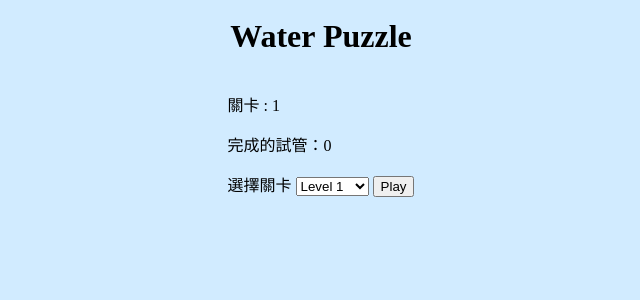
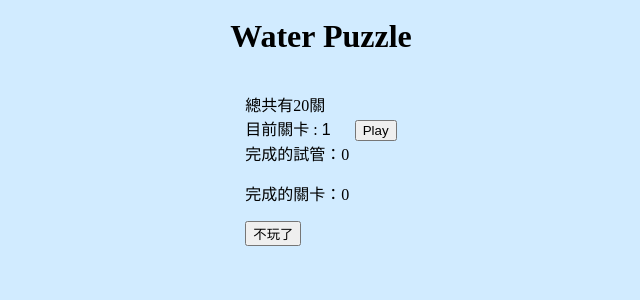
Before and after one commit to wangyuching/flaskDbWork, a Flask app: template templates/wp.html in a window 1280 px wide. Shown: the top 300 px of the page, without its empty margins (319-959 px from the left). Run offline with Flask 3, Linux system fonts and the light colour scheme; the template is opened without the code that fills it, so the values that code supplies are empty.

Commit message:
整合水拼圖遊戲的功能，更新表單處理邏輯，移除不必要的欄位，並改善遊戲界面顯示

```diff
--- a/app.py
+++ b/app.py
@@ -1,14 +1,11 @@
-from flask import Flask
-from flask import request
-from flask import render_template
-from flask import redirect, url_for
+from flask import Flask, request, session, render_template, redirect, url_for
 import datetime
 import dataset
 
 app = Flask(__name__)
+app.secret_key ='a'#亂數
 
 db = dataset.connect('sqlite:///file.db')
-
 table = db['userplay']
 
 @app.route('/', methods=['GET'])
@@ -21,19 +18,26 @@ def login():
 def submit():
     time =  datetime.datetime.now().strftime('%Y-%m-%d %H:%M:%S')
     name = request.form['name']
-    message = request.form['message']
 
-    if len(name) == 0 and len(message) == 0:
-        return render_template('index.html', hint='!!!至少其中一個欄位要有東西!!!')
+    if len(name) == 0:
+        return render_template('index.html', hint='!!!NAME!!!')
 
     if len(name) == 0:
         name = 'NONE'
 
-    if len(message) == 0:
-        message = 'LAZZY PEOPLE'
+    session['temp_data'] = {'st': time, 'n': name}
+    return render_template('wp.html')
 
-    data = dict(st=time,n=name,m=message)
-    table.insert(data)
+@app.route('/finish', methods=['POST'])
+def finish():
+    finishLevel = request.form.get('finish-level-count')
+
+    temp_data = session.get('temp_data',{})
+    temp_data['fl'] = finishLevel
+    session['temp_data'] = temp_data
+
+    table.insert(temp_data)
+
     return redirect(url_for('up'))
 
 @app.route('/up', methods=['GET'])
--- a/static/js/wP.js
+++ b/static/js/wP.js
@@ -1,7 +1,6 @@
 document.addEventListener("DOMContentLoaded", () => {
   const gameContainer = document.getElementById("game-container");
   const playButton = document.getElementById("play-button");
-  const levelSelect = document.getElementById("level-select");
 
   const colors = [
     "red",
@@ -28,16 +27,14 @@ document.addEventListener("DOMContentLoaded", () => {
   const tubes = [];
   let selectedTube = null;
   let levelCount = 1;
+  let finishLevelCount = 0;
 
   function chooseLevel(level) {
     levelCount = level;
     document.getElementById("level-count").textContent = levelCount;
+    document.getElementById("finish-level").textContent = finishLevel;
+    document.getElementById("finish-level-count").value = finishLevelCount;
   }
-
-  levelSelect.addEventListener("change", (event) => {
-    const selectedLevel = parseInt(event.target.value, 10);
-    chooseLevel(selectedLevel);
-  });
 
   function checkGameState() {
     const allSameColor = (tube) => {
@@ -67,13 +64,16 @@ document.addEventListener("DOMContentLoaded", () => {
       if (levelCount === 10) {
         alert("恭喜!你已經完成所有挑戰!!");
       } else {
-        alert("你已經完成本關卡!");
+        finishLevel++;
+        finishLevelCount++;
+        setTimeout(() => {
           levelCount++;
           document.getElementById("level-count").textContent = levelCount;
           document.getElementById("completed-tubes-count").textContent = 0;
           chooseLevel(levelCount);
           createTubes();
           fillTubes();
+        }, 1500);
       }
     }
   }
--- a/templates/index.html
+++ b/templates/index.html
@@ -14,9 +14,6 @@
             <label for='name'>Name</label>
             <input name='name' type='text'></input>
 
-            <label for='message'>Message</label>
-            <input name='message' type='text'></input>
-
             <input type='submit' value="Submit"></input>
         </form>
 
--- a/templates/up.html
+++ b/templates/up.html
@@ -8,12 +8,12 @@
 <body style="background-color: rgb(209, 235, 255);">
     <a href="/" style="text-decoration: none; color: blue;">回首頁</a>
     <h1 style="text-align: center;">紀錄:{{ total }}</h1>
-    <p>!!!紀錄到達5筆時會全部刪除並重新計算!!!</p>
+    <p style="text-align: center;">!!!紀錄到達5筆時會全部刪除並重新計算!!!</p>
 
     {% for data in datas %}
     <h2 style="font-family:Arial, Helvetica, sans-serif">{{ data['st'] }} </h2>
-    <h3 style="font-family:Arial, Helvetica, sans-serif">Name:{{ data['n'] }}</h3>
-    <p>Message:{{ data['m'] }}</p>
+    <h3 style="font-family:Arial, Helvetica, sans-serif">{{ data['n'] }}</h3>
+    <p style="font-family:Arial, Helvetica, sans-serif">完成{{ data['fl'] }}關</p>
     <hr>
     {% endfor%}
 </body>
--- a/templates/wp.html
+++ b/templates/wp.html
@@ -13,22 +13,16 @@
     <div id="wp">
         <h1 class="WPMade">Water Puzzle</h1>
         <div id="game-info">
-            <p>關卡 : <span id="level-count">1</span></p>
-            <p>完成的試管：<span id="completed-tubes-count">0</span></p>
-            <label for="level-select">選擇關卡</label>
-            <select id="level-select">
-                <option value="1">Level 1</option>
-                <option value="2">Level 2</option>
-                <option value="3">Level 3</option>
-                <option value="4">Level 4</option>
-                <option value="5">Level 5</option>
-                <option value="6">Level 6</option>
-                <option value="7">Level 7</option>
-                <option value="8">Level 8</option>
-                <option value="9">Level 9</option>
-                <option value="10">Level 10</option>
-            </select>
-            <button id="play-button">Play</button>
+            <p>總共有20關<br>
+                目前關卡 : <span id="level-count" style="font-family:Arial, Helvetica, sans-serif;">1</span>
+                <button id="play-button" style="margin-left: 20px;">Play</button><br>
+                完成的試管：<span id="completed-tubes-count">0</span>
+            </p>
+            <form action="/finish" method="post">
+                <p>完成的關卡：<span id="finish-level" name="finish-level">0</span></p>
+                <input type="hidden" id="finish-level-count" name="finish-level-count" value="0">
+                <button type="submit">不玩了</button>
+            </form>
         </div>
         <div id="game-container"></div>
     </div>
```
Also changed, not shown: 2 other files. Lines whose indentation alone changed are shown as unchanged.
